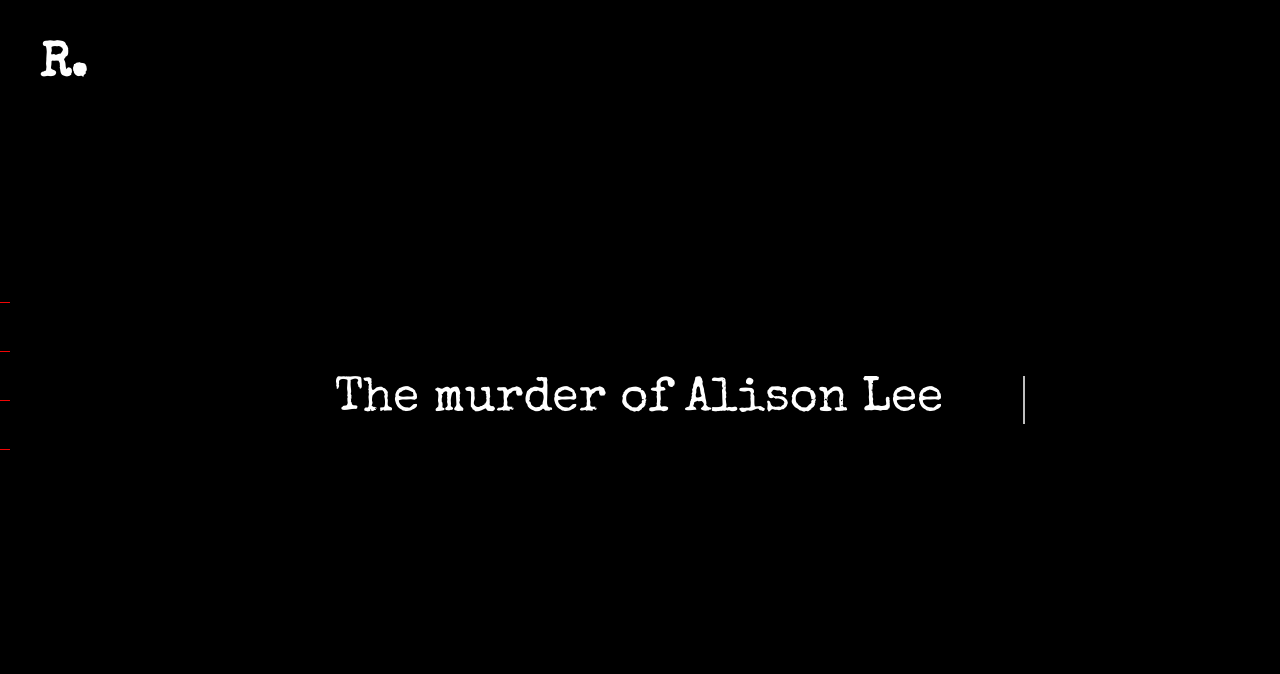
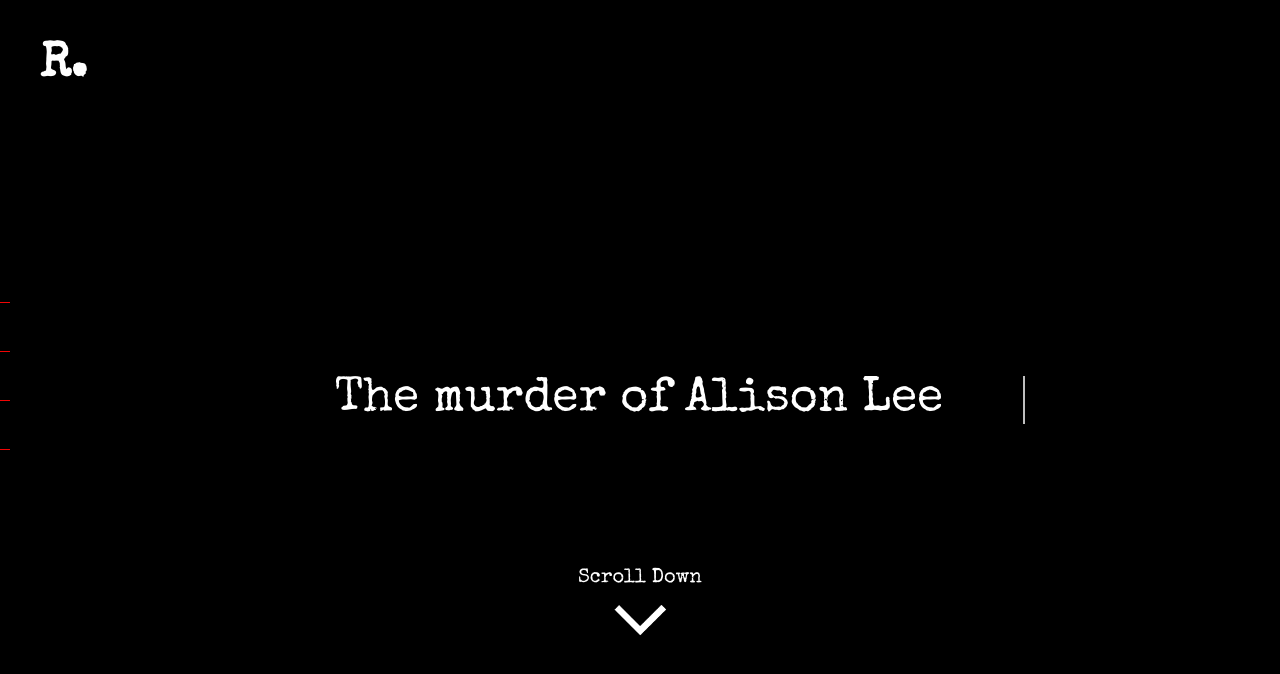
Before and after one commit to Luke-Mason/rlay, a plain HTML site: page index.html in a window 1280 px wide. Shown: the top 674 px of the page. Drawn offline with nearby package versions, Linux system fonts and the light colour scheme; a web font is replaced by a local one.

Commit message:
Added scroll down

```diff
--- a/css/styles.css
+++ b/css/styles.css
@@ -6,6 +6,28 @@
 /* div, a {
     border: 1px solid white;
 } */
+
+.scroll-down-container {
+    margin: 0 auto;
+    display: flex;
+    top: 65%;
+    position: relative;
+    flex-direction: column;
+    font-family: 'Special Elite', cursive;
+    font-size: 20px;
+}
+
+.scroll-down-container > div {
+    margin: 0 auto;
+    color: white;
+}
+
+.scroll-down-container > img {
+    display: block;
+    width: 70px;
+    height: 70px;
+    margin: auto;
+}
 
 :root {
     --top-offset: 200px;
--- a/index.html
+++ b/index.html
@@ -9,7 +9,7 @@
         href="https://fonts.googleapis.com/css2?family=Autour+One&family=Poppins:wght@400;700&family=Rozha+One&display=swap"
         rel="stylesheet">
     <link rel="stylesheet" href="css/styles.css">
-    <link rel="icon" type="image/png" href="logo.png">
+    <link rel="icon" type="image/png" href="image/logo.png">
 </head>
 
 <body>
@@ -25,7 +25,10 @@
             </div>
 
             <p class="line anim-typewriter">The murder of Alison Lee</p>
-
+            <div class="scroll-down-container">
+                <div>Scroll Down</div>
+                <img src="images/arrow.png" type="image/png" />
+            </div>
         </div>
     </header>
     <section id="TheGirl" class="blacksection blacktitlepage">
```
Also changed, not shown: images/arrow.png (added).
